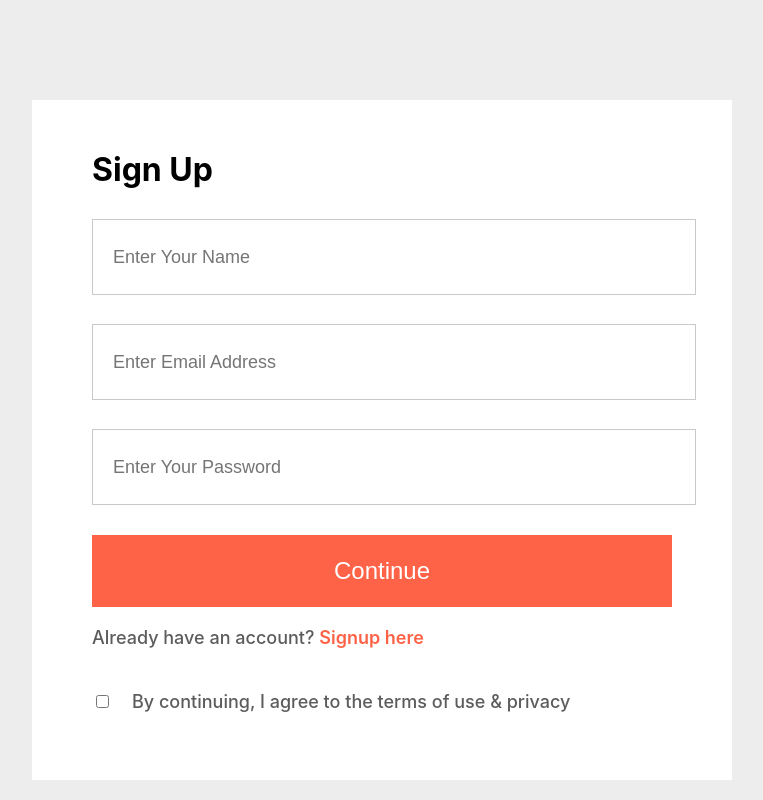
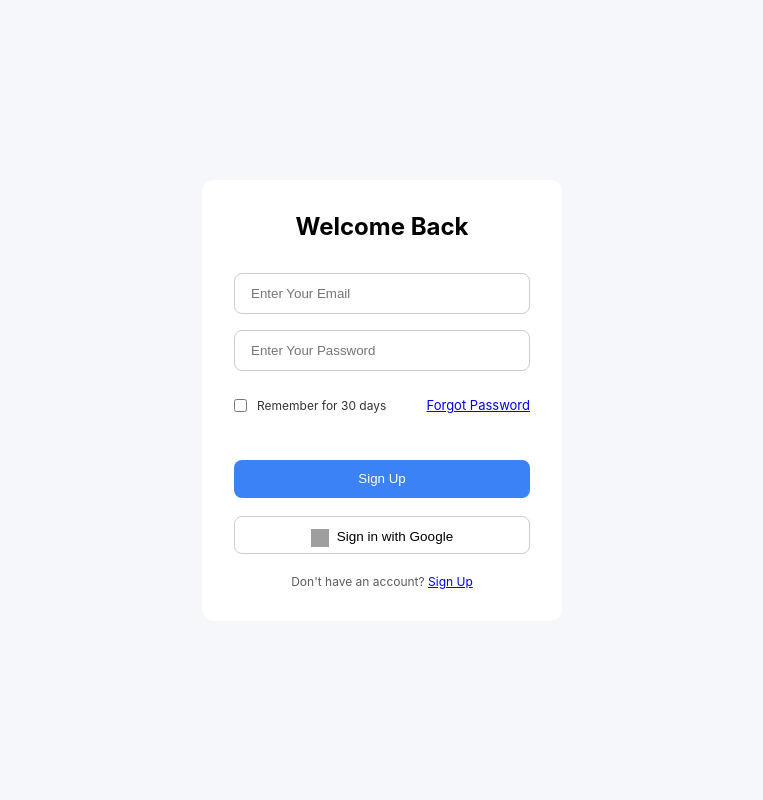
Before and after one commit to Reshma21M/web_frontend, a React (Create React App) app: page / in a window 1280 px wide. Shown: the top 800 px of the page, without its empty margins (258-1021 px from the left). Built offline with nearby package versions, Linux system fonts and the light colour scheme; grey boxes are pictures that could not be loaded.

Commit message:
login page frontend done

```diff
--- a/package.json
+++ b/package.json
@@ -7,6 +7,7 @@
     "@testing-library/jest-dom": "^6.6.3",
     "@testing-library/react": "^16.3.0",
     "@testing-library/user-event": "^13.5.0",
+    "axios": "^1.10.0",
     "react": "^19.1.0",
     "react-dom": "^19.1.0",
     "react-router-dom": "^7.6.3",
--- a/src/App.js
+++ b/src/App.js
@@ -1,14 +1,14 @@
 import logo from './logo.svg';
 import './App.css';
 import { BrowserRouter, Route, Routes } from 'react-router-dom';
-import Signup from './pages/Signup';
+import Login from './pages/Login';
 
 function App() {
   return (
     <div>
       <BrowserRouter>
         <Routes>
-          <Route path='/' element={<Signup/>}/>
+          <Route path='/' element={<Login/>}/>
         </Routes>
       </BrowserRouter>
     </div>
--- /dev/null
+++ b/src/pages/Login.css
@@ -0,0 +1,91 @@
+*{
+    box-sizing: border-box;
+    margin: 0;
+    padding: 0;
+}
+body{
+    background: #f5f7fa;
+}
+.login-container{
+    display: flex;
+    justify-content: center;
+    align-items: center;
+    min-height: 100vh;
+}
+form{
+    background: white;
+    padding: 32px;
+    border-radius: 12px;
+    box-shadow: 0 0 10px rgba(0 0 0 0.1);
+    width: 360px;
+    text-align: center;
+}
+h2{
+    font-size: 22px;
+    font-weight: 700;
+    margin-bottom: 24px;
+    font-size: 24px;
+}
+input{
+    width: 100%;
+    padding: 12px 16px;
+    margin: 8px 0;
+    border-radius: 8px;
+    border: 1px solid #ccc;
+}
+p{
+    margin-top: 20px;
+    font-size: 12px;
+    color: #5d5c5c;
+    font-weight: 400
+}
+.options{
+    display: flex;
+    justify-content: space-between;
+    align-items: center;
+    font-size: 13px;
+    margin: 12px 0 20px;
+    color: #333;
+}
+.options label{
+    display: flex;
+    align-items: center;
+    gap: 10px;
+    font-size: 12px;
+    white-space: nowrap;
+}
+.primary{
+    background: #3b82f6;
+    color: white;
+    border: none;
+    padding: 8px;
+    border-radius: 8px;
+    width: 100%;
+    margin-top: 20px;
+    height: 38px;
+    cursor: pointer;
+}
+.primary:hover{
+    background: #2563eb;
+}
+.google{
+    background: white;
+    border: 1px solid #ccc;
+    padding: 12px;
+    border-radius: 8px;
+    width: 100%;
+    font-size: 13.5px;
+    display: flex;
+    justify-content: center;
+    gap: 8px;
+    margin-top: 18px;
+    height: 38px;
+    cursor: pointer;
+}
+.google:hover{
+    background: #f3f4f6;
+}
+.google-icon{
+    width: 18px;
+    height: 18px;
+}
--- /dev/null
+++ b/src/pages/Login.jsx
@@ -0,0 +1,28 @@
+import React from "react"
+import './Login.css'
+
+const Login = () => {
+    return (
+        <div className="login-container">
+            <form >
+                <h2>Welcome Back</h2>
+                <input type="email" placeholder="Enter Your Email" required/>
+                <input type="password" placeholder="Enter Your Password" required />
+                <div className="options">
+                    <label>
+                        <input type="checkbox" />Remember for 30 days
+                    </label>
+                    <a href="#">Forgot Password</a>
+                </div>
+                <button type="submit" className="primary">Sign Up</button>
+                <button type="button" className="google">
+                    <img src="https://upload.wikimedia.org/wikipedia/commons/thumb/c/c1/Google_%22G%22_logo.svg/800px-Google_%22G%22_logo.svg.png" alt="google icon" className="google-icon" />
+                    Sign in with Google
+                </button>
+                <p>Don't have an account? <a href="#">Sign Up</a></p>
+            </form>
+        </div>
+    );
+}
+
+export default Login
--- a/src/pages/Signup.css
+++ /dev/null
@@ -1,63 +0,0 @@
-.Signup{
-    width: 100%;
-    height: 110vh;
-    background: #ededed;
-    padding-top: 100px;
-    margin-bottom: 50px;
-}
-.Signup-container{
-    width: 580px;
-    height: 600px;
-    background: white;
-    margin: auto;
-    padding: 40px 60px;
-}
-.Signup-container h1{
-    margin: 10px 0px;
-}
-.Signup-fields{
-    display: flex;
-    flex-direction: column;
-    margin-top: 30px;
-    gap: 29px;
-}
-.Signup-fields input{
-    height: 72px;
-    width: 100%;
-    padding-left: 20px;
-    border: 1px solid #c9c9c9;
-    outline: none;
-    color: #5c5c5c;
-    font-size: 18px;
-}
-.Signup-container button{
-    width: 580px;
-    height: 72px;
-    color: white;
-    background: tomato;
-    margin-top: 30px;
-    border: none;
-    font-size: 24px;
-    font-weight: 500;
-    cursor: pointer;
-}
-.Signup-login{
-    margin-top: 20px;
-    color: #5c5c5c;
-    font-size: 18px;
-    font-weight: 500;
-}
-.Signup-login span{
-    color: tomato;
-    font-weight: 600;
-    cursor: pointer;
-}
-.Signuplogin-agree{
-    display: flex;
-    align-items: center;
-    margin-top: 25px;
-    gap: 20px;
-    color: #5c5c5c;
-    font-size: 18px;
-    font-weight: 500;
-}
--- a/src/pages/Signup.jsx
+++ b/src/pages/Signup.jsx
@@ -2,25 +2,9 @@ import React from "react"
 import './Signup.css'
 
 const Signup = () => {
-    return(
-        <div className='Signup'>
-        <div className="Signup-container">
-            <h1>Sign Up</h1>
-            <div className="Signup-fields">
-            <input type="text" placeholder='Enter Your Name' />
-            <input type="email" placeholder='Enter Email Address' />
-            <input type="password" placeholder='Enter Your Password' />
-            </div>
-            <button>Continue</button>
-            <p className="Signup-login">Already have an account? <span>Signup here</span></p>
-            <div className="Signuplogin-agree">
-            <input type="checkbox" name='' id=''/>
-            <p>By continuing, I agree to the terms of use & privacy</p>
-            </div>
-        </div>
+    return (
 
-        </div>
-    )
+    );
 }
 
 export default Signup
```
Also changed, not shown: 1 other file (tests, documents, lock files or other folders).
